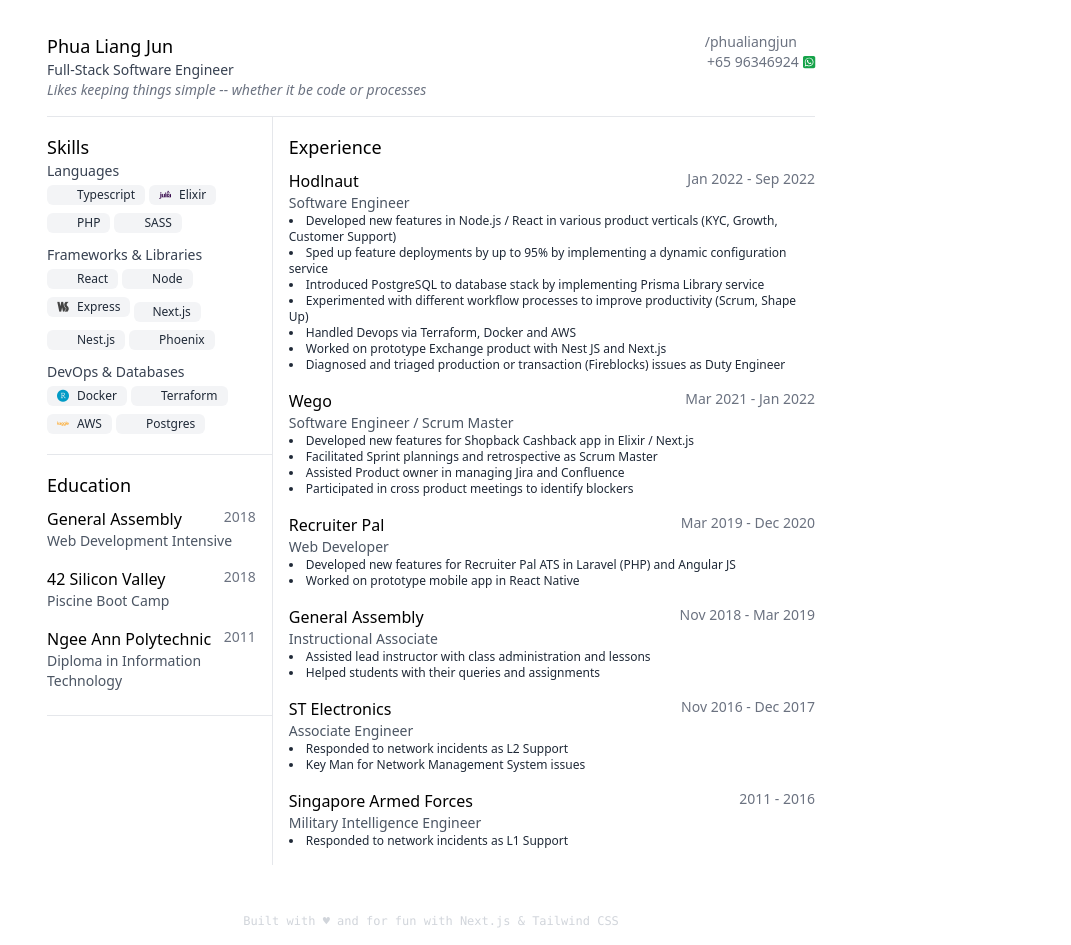
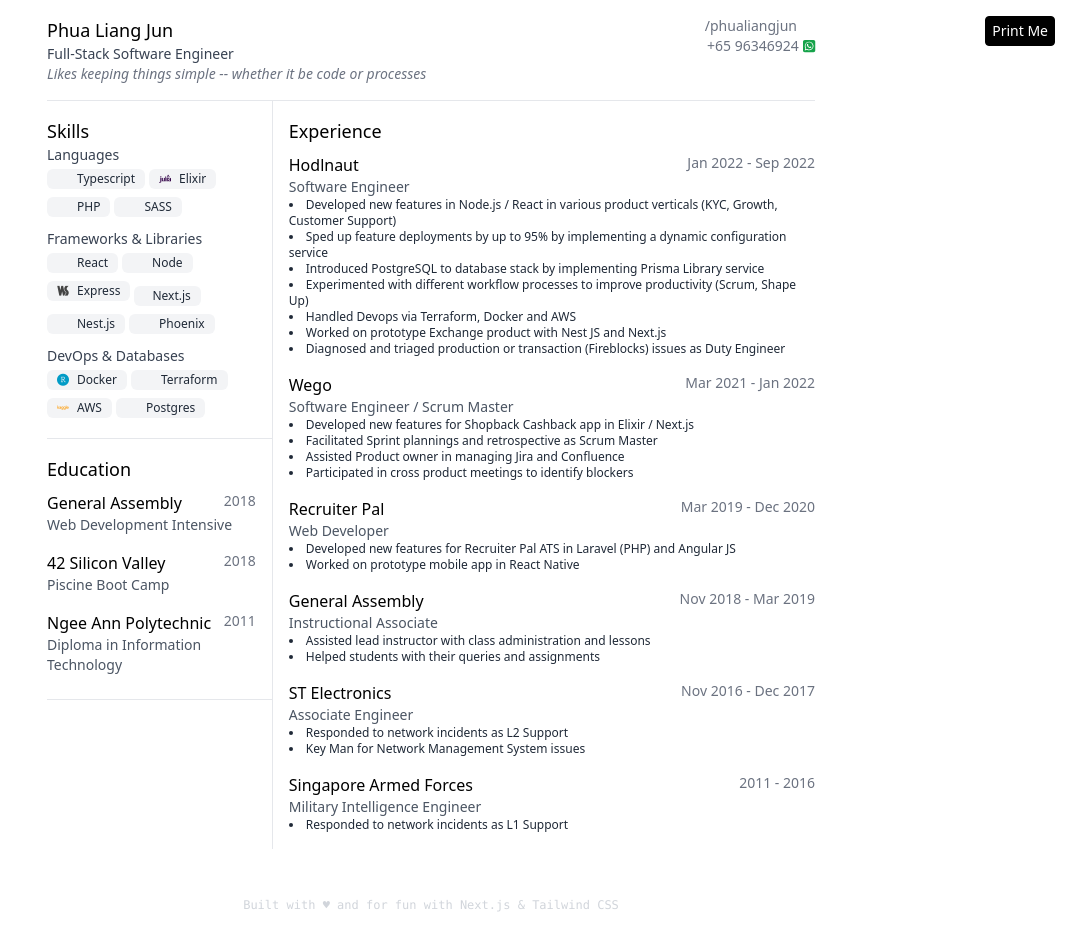
Before and after one commit to lamesensei/lamesensei.github.io, a Next.js app: page / in a window 1280 px wide. Shown: the whole page, without its empty margins (209-1280 px from the left). Built offline with nearby package versions, Linux system fonts and the light colour scheme; some icons are missing.

Commit message:
add print button

```diff
--- a/pages/index.tsx
+++ b/pages/index.tsx
@@ -12,15 +12,22 @@
 
 const Home: NextPage = () => {
   const [delayRender, setDelayRender] = useState(true);
+
   useEffect(() => {
     setTimeout(() => setDelayRender(false), FIVE_SECOND_DELAY);
   });
 
   return (
-    <main className="p-4 flex flex-col items-center flex-1 h-screen">
+    <main className="p-4 flex flex-col items-center flex-1 h-screen relative">
+      <button
+        onClick={() => window.print()}
+        className="absolute top-4 right-4 bg-black text-white font-medium border rounded text-sm py-1 px-1.5 border-black print:hidden"
+      >
+        Print Me
+      </button>
       <div className="max-w-3xl">
         {/* Header */}
-        <section className="border-b py-4 flex flex-col md:flex-row print:flex-row space-between">
+        <section className="bg-white border-b pb-4 flex flex-col md:flex-row print:flex-row space-between">
           <div>
             <SectionHeader>Phua Liang Jun</SectionHeader>
             <SectionSubHeader>Full-Stack Software Engineer</SectionSubHeader>
```
